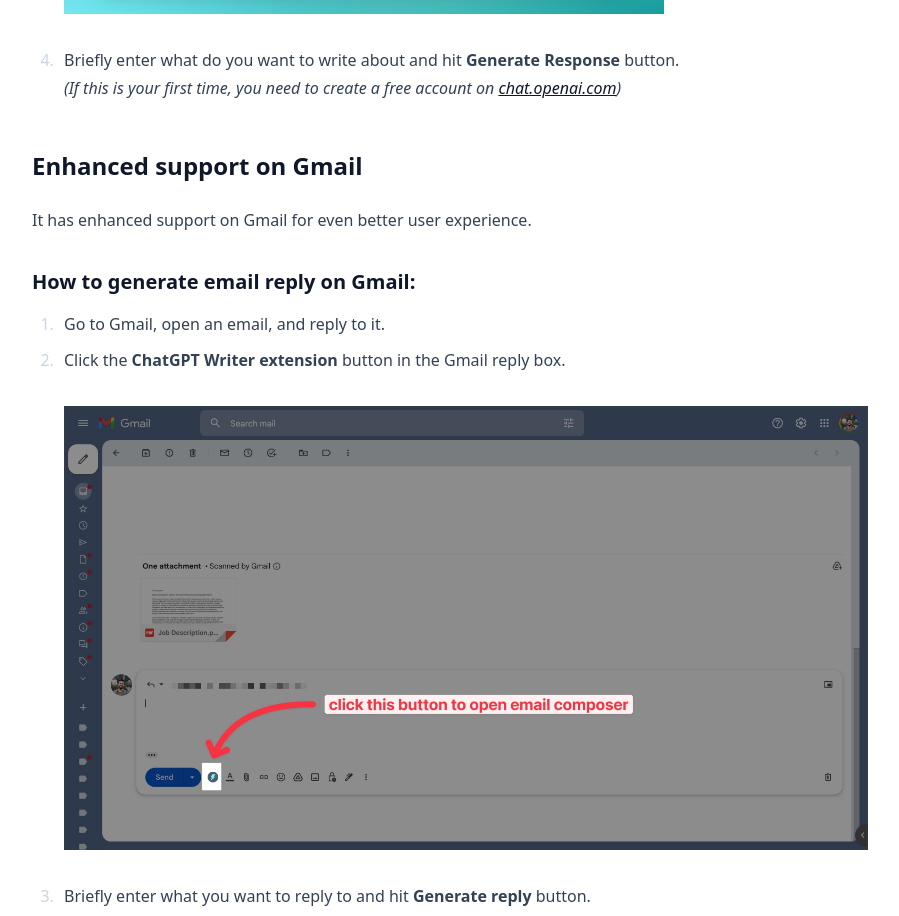
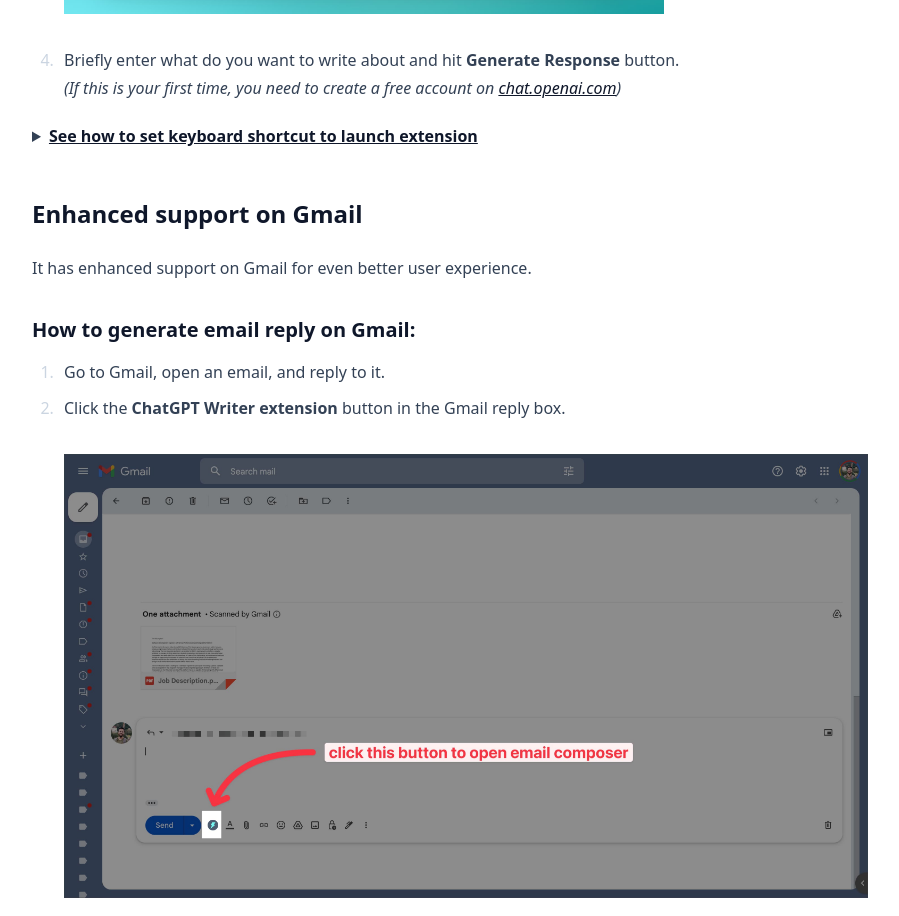
Before and after one commit to GorvGoyl/chatgpt-writer-site, a Next.js app: page / in a window 1280 px wide. Shown: the part 2300-3216 px from the top of the page, without its empty margins (190-1089 px from the left). Built offline with nearby package versions, Linux system fonts and the light colour scheme.

Commit message:
set shortcuts

```diff
--- a/pages/index.tsx
+++ b/pages/index.tsx
@@ -11,6 +11,8 @@
 import launch_ext from "../public/images/launch_ext.jpg";
 import popup_window from "../public/images/popup_window.jpg";
 import extension_from_gmail from "../public/images/extension_from_gmail.jpg";
+import set_shortcut from "../public/images/set-shortcut.jpg";
+import shortcuts from "../public/images/shortcuts.jpg";
 
 import { ChromeStars, ChromeUsers } from "../components/badge";
 import { Faq } from "../components/faq";
@@ -193,6 +195,34 @@
               </li>
             </ul>
 
+            <section>
+              <details>
+                <summary role="button ">
+                  <h4 className="m-0 underline inline-block">
+                    See how to set keyboard shortcut to launch extension
+                  </h4>
+                </summary>
+                <ul className="list-decimal">
+                  <li>
+                    Go to extensions keyboard shortcuts page
+                    <Image
+                      src={shortcuts}
+                      alt="go to extensions shortcuts"
+                      placeholder="blur" // Optional blur-up while loading
+                    />
+                  </li>
+                  <li>
+                    Set keyboard shortcut for ChatGPT Writer
+                    <Image
+                      src={set_shortcut}
+                      alt="Set keyboard shortcut for ChatGPT Writer"
+                      placeholder="blur" // Optional blur-up while loading
+                    />
+                  </li>
+                </ul>
+              </details>
+            </section>
+
             <h2 id="how-to-use-gmail">Enhanced support on Gmail</h2>
             <div>
               It has enhanced support on Gmail for even better user experience.
```
Also changed, not shown: public/images/set-shortcut.jpg (added), public/images/shortcuts.jpg (added).
